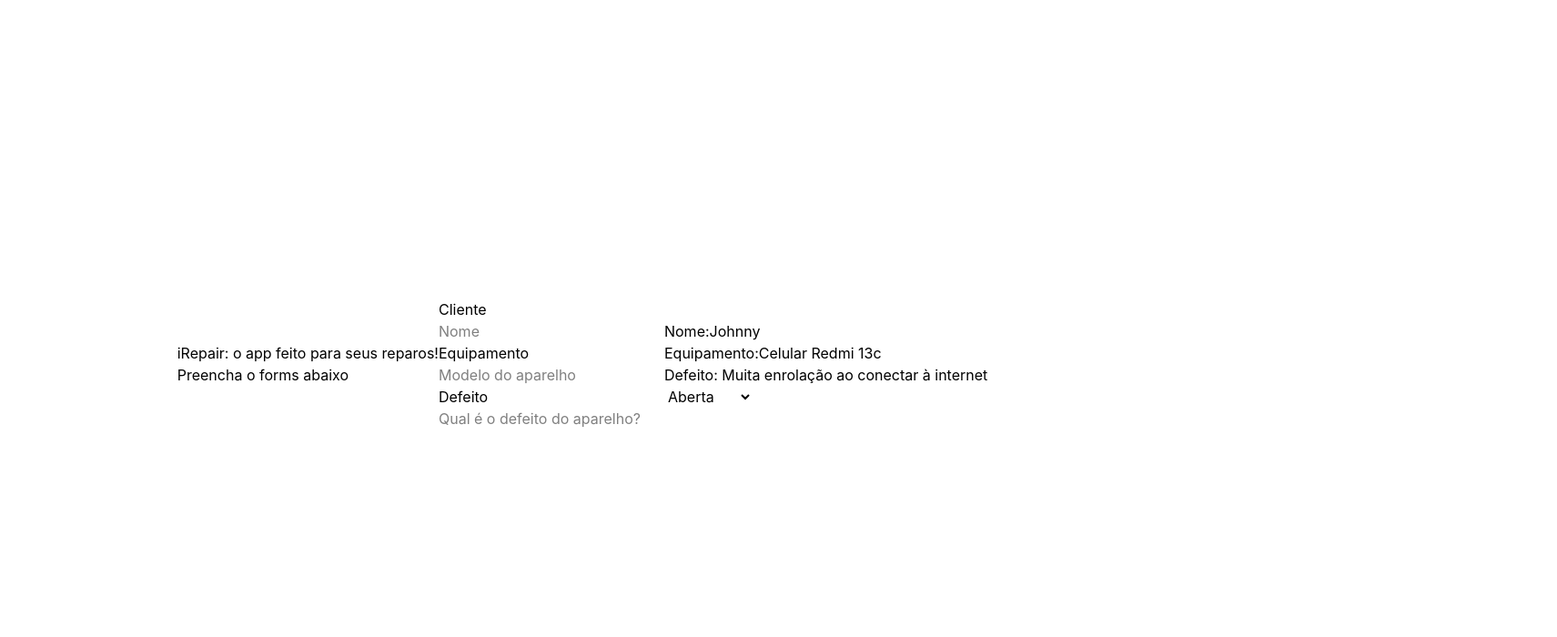
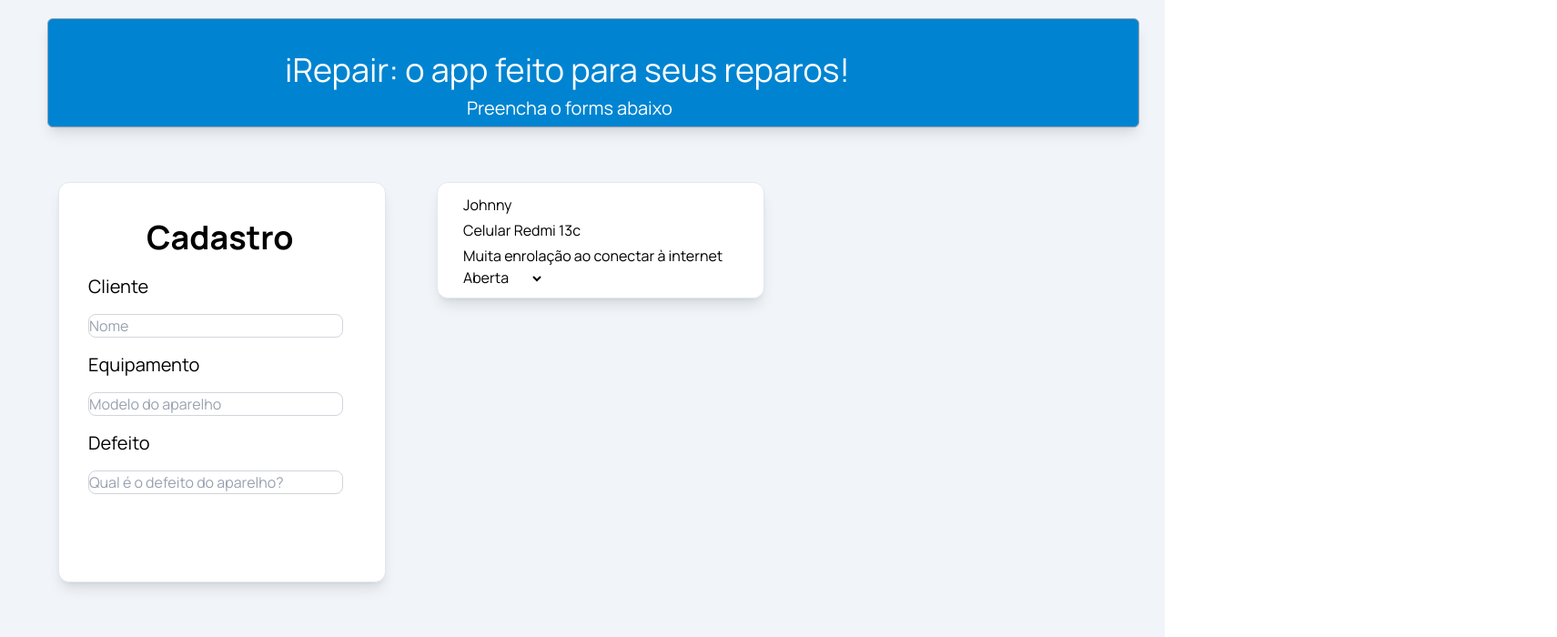
Before and after one commit to Johnnydpg/iRepair, a React (Vite) app: page / in a window 1280 px wide. Shown: the top 700 px of the page at 91% size, 1711 px wide, since content can reach past the window. Built offline with nearby package versions, Linux system fonts and the light colour scheme.

Commit message:
style(estrutura): Estilização com css tailwind

```diff
--- a/src/App.tsx
+++ b/src/App.tsx
@@ -1,9 +1,10 @@
+import "./index.css";
 import Header from "./components/Header";
 import FormOS from "./components/FormOS";
 import CardOS from "./components/CardOS";
 function App() {
   return (
-    <div className="flex min-h-screen items-center justify-center">
+    <div className="min-h-screen font-[Manrope] bg-slate-100">
     <Header/>
     <FormOS/>
     <CardOS/>
--- a/src/components/CardOS.tsx
+++ b/src/components/CardOS.tsx
@@ -1,10 +1,10 @@
 function CardOS(){
     return(
-        <div>
-            <h1>Nome:Johnny</h1>
-            <h1>Equipamento:Celular Redmi 13c</h1>
-            <h1>Defeito: Muita enrolação ao conectar à internet</h1>
-            <select>
+        <div className="translate-x-120 -translate-y-90 bg-white shadow-lg border border-slate-200 rounded-xl w-90 h-32">
+            <h1 className="translate-x-7 translate-y-3">Johnny</h1>
+            <h1 className="translate-x-7 translate-y-4">Celular Redmi 13c</h1>
+            <h1 className="translate-x-7 translate-y-5">Muita enrolação ao conectar à internet</h1>
+            <select className="translate-x-6 translate-y-5">
                 <option>Aberta</option>
                 <option>Finalizada</option>
             </select>
--- a/src/components/FormOS.tsx
+++ b/src/components/FormOS.tsx
@@ -1,29 +1,35 @@
 function FormOS(){
     return(
-        <form>
+        <form className="translate-y-20 translate-x-16 bg-white shadow-lg border border-slate-200 rounded-xl w-90 h-110">
+            <label htmlFor="titulo">
+                <h1 className="text-4xl font-bold translate-y-10 translate-x-24">Cadastro</h1>
+            </label>
             <label htmlFor="Cliente">
-                <h2>Cliente</h2>
+                <h2 className="translate-x-8 translate-y-15 text-xl">Cliente</h2>
             </label>
             <input
             id="Cliente"
             type="text"
             placeholder="Nome"
+            className="border border-gray-300 rounded-lg translate-x-8 translate-y-19 placeholder:text-gray-400 w-70"
             />
             <label htmlFor="Equipamento">
-                <h2>Equipamento</h2>
+                <h2 className="translate-x-8 translate-y-23 text-xl">Equipamento</h2>
             </label>
             <input
             id="Equipamento"
             type="text"
             placeholder="Modelo do aparelho"
+            className="border border-gray-300 rounded-lg translate-x-8 translate-y-27 placeholder:text-gray-400 w-70"
             />
-            <label>
-                <h2>Defeito</h2>
+            <label htmlFor="Defeito">
+                <h2 className="translate-x-8 translate-y-31 text-xl">Defeito</h2>
             </label>
             <input
             id="Defeito"
             type="text"
             placeholder="Qual é o defeito do aparelho?"
+            className="border border-gray-300 rounded-lg translate-x-8 translate-y-35 placeholder:text-gray-400 w-70"
             />
         </form>
     );
--- a/src/components/Header.tsx
+++ b/src/components/Header.tsx
@@ -1,8 +1,8 @@
 function Header(){
     return(
-        <header>
-            <h1>iRepair: o app feito para seus reparos!</h1>
-            <h3>Preencha o forms abaixo</h3>
+        <header className="bg-sky-600 h-30 w-300 rounded-md translate-y-5 translate-x-13 border border-gray-400 shadow-lg">
+            <h1 className="text-white translate-y-9 translate-x-65 text-4xl">iRepair: o app feito para seus reparos!</h1>
+            <h3 className="text-white translate-y-11 translate-x-115 text-xl">Preencha o forms abaixo</h3>
         </header>
     );
 }
--- a/src/index.css
+++ b/src/index.css
@@ -1 +1,2 @@
+@import url('https://fonts.googleapis.com/css2?family=Manrope:wght@200..800&display=swap');
 @import "tailwindcss";
```
